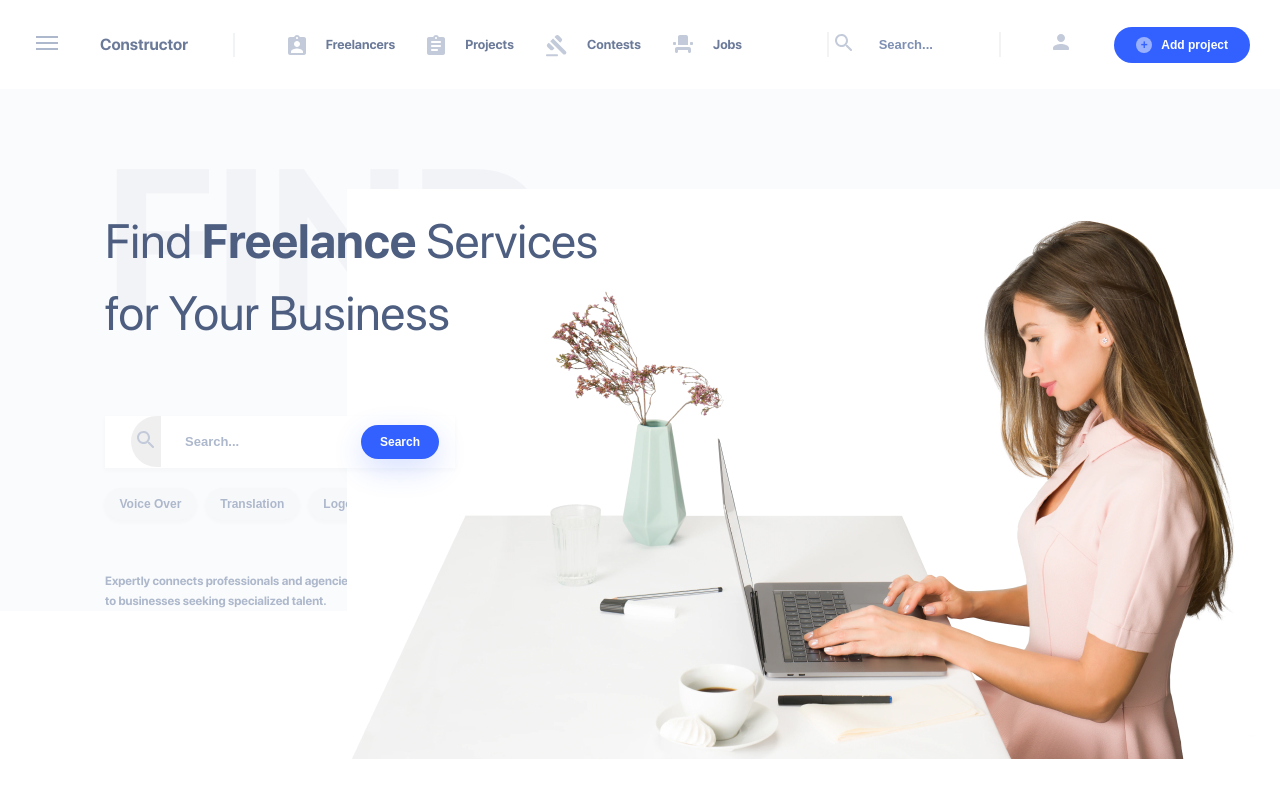
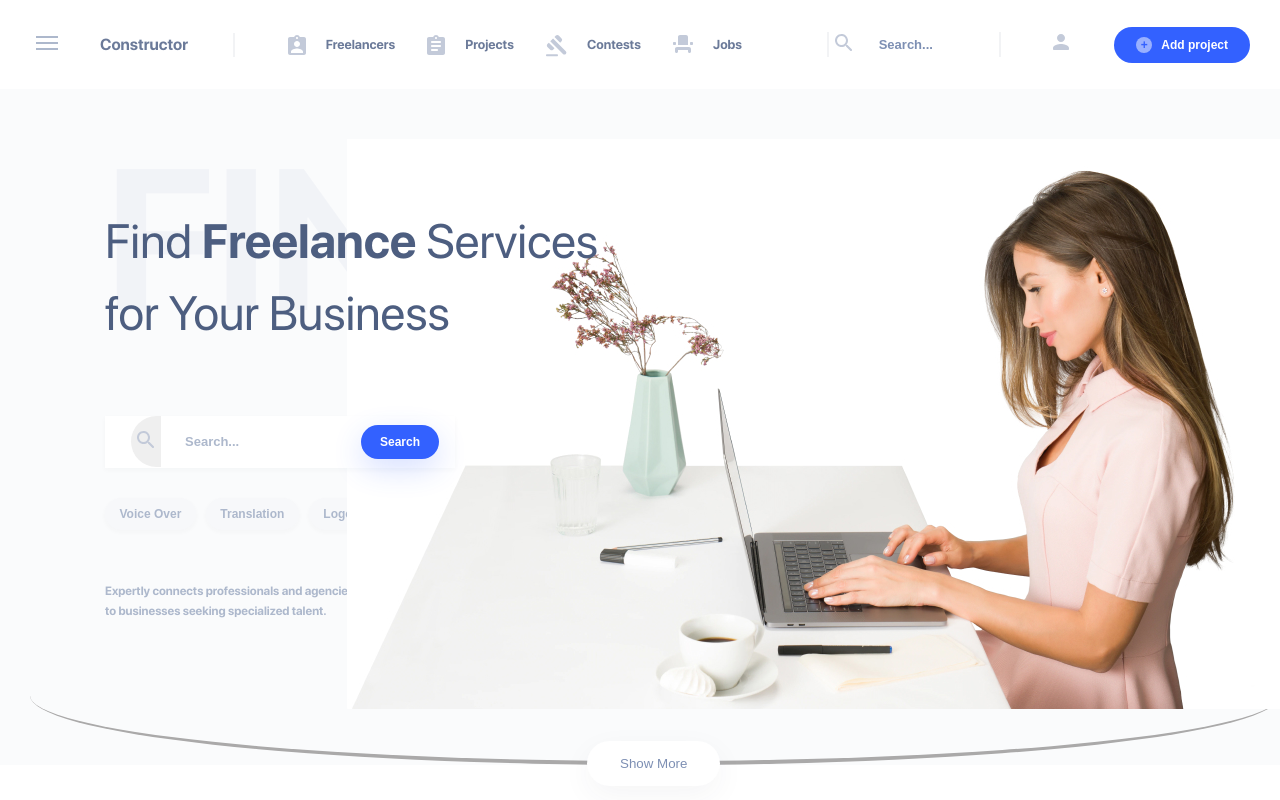
Before and after one commit to karshten/vue-freelance, a Vue app: page / in a window 1280 px wide. Built offline with nearby package versions, Linux system fonts and the light colour scheme.

Commit message:
devide intro to component

```diff
--- /dev/null
+++ b/src/components/Intro/Intro.vue
@@ -0,0 +1,116 @@
+<template>
+    <section class="intro">
+        <div class="container">
+            <h1 class="intro__title">Find <span>Freelance</span> Services for Your Business</h1>
+            <div class="intro__internal-title"><h2>FIND</h2></div>
+            <img class="intro__home-img" src="src/assets/images/home-page.jpg" alt="home-image">
+
+            <div class="intro__search-content">
+                <IntroSearch/>
+                <div class="intro__tags">
+                    <router-link :to="'/'">
+                        <IntroTag v-for="tag in tags" :key="tag" :tag="tag"/>
+                    </router-link>
+                </div>
+                <p class="intro__info">Expertly connects professionals and agencies to businesses seeking specialized
+                    talent.</p>
+            </div>
+            <button class="intro__show-more-btn">Show More</button>
+        </div>
+    </section>
+</template>
+
+<script>
+    import IntroTag from "./IntroTag.vue";
+    import IntroSearch from "./IntroSearch.vue";
+    import {ref} from "vue";
+
+    export default {
+        name: "Intro",
+        components: {IntroTag, IntroSearch},
+        setup() {
+            const tags = ref([
+                "Voice Over",
+                "Translation",
+                "Logo Design"
+            ])
+            return {tags}
+        }
+    }
+</script>
+
+<style scoped lang="scss">
+
+    @import "src/assets/scss/variables.scss";
+
+    .intro {
+        padding-top: 116px;
+        position: relative;
+        border-bottom: 4px solid #aaa9a9;
+        border-radius: 0px 0px 900px 900px / 0px 0px 100px 100px;
+        padding-bottom: 140px;
+
+        &__title {
+            font-size: 48px;
+            max-width: 553px;
+            font-weight: 400;
+            color: $mid-dark-blue;
+            z-index: 1000;
+            position: relative;
+
+            & span {
+                font-weight: 900;
+            }
+        }
+
+        &__internal-title {
+            max-width: 553px;
+            top: 0;
+            position: absolute;
+
+            & h2 {
+                font-size: 200px;
+                color: #002881;
+                opacity: 0.03;
+            }
+        }
+
+        &__home-img {
+            z-index: 1;
+            max-width: 934px;
+            position: absolute;
+            right: 0;
+            top: 50px;
+        }
+
+        &__tags {
+            margin: 30px 0 51px;
+        }
+
+        &__info {
+            max-width: 257px;
+            font-size: 12px;
+            line-height: 20px;
+            color: $text-light-blue;
+            font-weight: 700;
+        }
+
+        &__show-more-btn {
+            cursor: pointer;
+            color: $text-blue;
+            position: absolute;
+            bottom: -25px;
+            padding: 15px 33px;
+            left: calc(50% - 136px / 2);
+            background: #fff;
+            box-shadow: 0px 10px 30px rgba(54, 61, 77, 0.05);
+            border-radius: 30px;
+            border: none;
+
+            &:hover {
+                padding: 13px 31px;
+                border: 2px solid $text-blue;
+            }
+        }
+    }
+</style>
--- a/src/components/Intro/IntroSearch.vue
+++ b/src/components/Intro/IntroSearch.vue
@@ -54,6 +54,7 @@
         }
 
         &__icon {
+            padding: 0px 6px;
             height: 99%;
             border-radius: 30px 0 0 30px;
             border: none;
--- a/src/views/Main.vue
+++ b/src/views/Main.vue
@@ -1,92 +1,18 @@
 <template>
-    <section class="intro">
-        <div class="container">
-            <h1 class="intro__title">Find <span>Freelance</span> Services for Your Business</h1>
-            <div class="intro__internal-title"><h2>FIND</h2></div>
-            <img class="intro__home-img" src="src/assets/images/home-page.jpg" alt="home-image">
-
-            <div class="intro__search-content">
-                <IntroSearch/>
-                <div class="intro__tags">
-                    <router-link :to="'/'">
-                        <IntroTag v-for="tag in tags" :key="tag" :tag="tag"/>
-                    </router-link>
-                </div>
-                <p class="intro__info">Expertly connects professionals and agencies to businesses seeking specialized talent.</p>
-            </div>
-        </div>
-    </section>
+    <Intro/>
 </template>
 
 <script>
-    import IntroSearch from "../components/Intro/IntroSearch.vue";
-    import IntroTag from "../components/Intro/IntroTag.vue";
     import {ref} from 'vue'
+    import Intro from "../components/Intro/Intro.vue";
 
     export default {
         name: "Main",
-        components: {IntroTag, IntroSearch},
-        setup() {
-            const tags = ref([
-                "Voice Over",
-                "Translation",
-                "Logo Design"
-            ])
-            return {tags}
-        }
+        components: {Intro},
+        setup() {}
     }
 </script>
 
 <style scoped lang="scss">
     @import "src/assets/scss/variables.scss";
-
-    .intro {
-        padding-top: 116px;
-        position: relative;
-
-        &__title {
-            font-size: 48px;
-            max-width: 553px;
-            font-weight: 400;
-            color: $mid-dark-blue;
-            z-index: 1000;
-            position: relative;
-
-            & span {
-                font-weight: 900;
-            }
-        }
-
-        &__internal-title {
-            max-width: 553px;
-            top: 0;
-            position: absolute;
-
-            & h2 {
-                font-size: 200px;
-                color: #002881;
-                opacity: 0.03;
-            }
-        }
-
-        &__home-img {
-            z-index: 1;
-            max-width: 934px;
-            position: absolute;
-            right: 0;
-            top: 100px;
-        }
-
-        &__tags {
-            margin: 20px 0 51px;
-        }
-
-        &__info {
-            max-width: 257px;
-            font-size: 12px;
-            line-height: 20px;
-            color: $text-light-blue;
-            font-weight: 700;
-        }
-    }
 </style>
```
